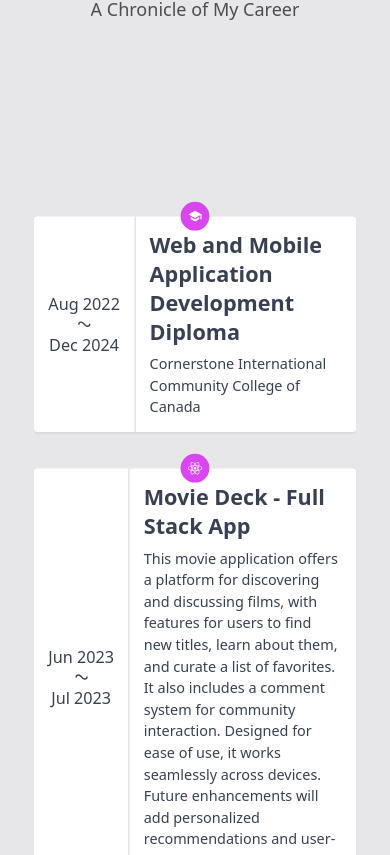
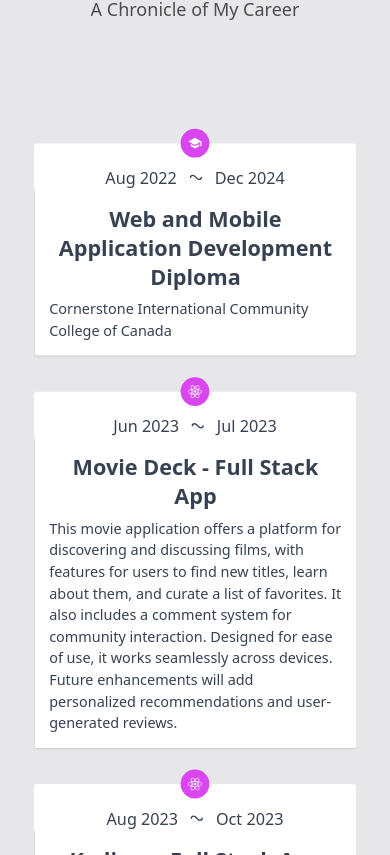
Before and after one commit to gyunayK/Portfolio, a React (Vite) app in the folder my-Portfolio/: page / in a window 390 px wide. Shown: the part 2769-3624 px from the top of the page. Built offline with nearby package versions, Linux system fonts and the light colour scheme; a web font is replaced by a local one.

Commit message:
feat: improved responsiveness in timeline component

```diff
--- a/my-Portfolio/src/sections/timeline/Timeline.jsx
+++ b/my-Portfolio/src/sections/timeline/Timeline.jsx
@@ -27,8 +27,8 @@ const TimelineItem = ({ item, alignment }) => {
                 } transform -rotate-45 bg-white shadow lg:block `}
               ></div>
             </div>
-            <div className="relative z-20 flex  items-center">
-              <div className="p-4 md:w-1/5 h-full  flex flex-col text-center items-center">
+            <div className="relative z-20 flex flex-col sm:flex-row items-center">
+              <div className="sm:p-4 pt-6 md:w-1/5 h-full flex gap-x-3 sm:flex-col text-center items-center">
                 <span className="text-lg text-gray-700 ">{item.date}</span>
                 {item.endDate && (
                   <>
@@ -40,10 +40,10 @@ const TimelineItem = ({ item, alignment }) => {
                 )}
               </div>
               <div className="flex-1 p-4 pr-4 border-l border-gray-300">
-                <p className="text-2xl font-bold text-gray-700 text-bold">
+                <p className="text-2xl font-bold text-gray-700 text-bold text-center sm:text-start">
                   {item.jobTitle}
                 </p>
-                <p className="text-gray-700 mt-2">{item.jobDetails}</p>
+                <p className="text-gray-700 mt-2 text-start">{item.jobDetails}</p>
               </div>
             </div>
           </div>
@@ -65,7 +65,7 @@ export default function Timeline() {
     <section className="bg-[#e7e7ea] py-16" id="timeline">
       <div className="flex flex-col justify-center">
         <div className="w-full px-4 mx-auto lg:max-w-5xl">
-          <div className="flex flex-col items-center gap-4 mb-12">
+          <div className="flex flex-col items-center gap-4 sm:mb-12">
             <Reveal>
               <h2 className="font-Tektur text-[#AE00FF] text-lg font-bold tracking-wider">
                 TIMELINE
@@ -84,7 +84,7 @@ export default function Timeline() {
           </div>
           <div className="relative scale-90">
             {/* Vertical line */}
-            <div className="absolute hidden w-1 h-full transform -translate-x-1/2 bg-[#c9e2f5]  lg:block left-1/2"></div>
+            <div className="absolute hidden w-1 h-full transform -translate-x-1/2 bg-[#c9e2f5] lg:block left-1/2"></div>
             {/* Items */}
             {timelineEvents.map((item, index) => (
               <TimelineItem
```
